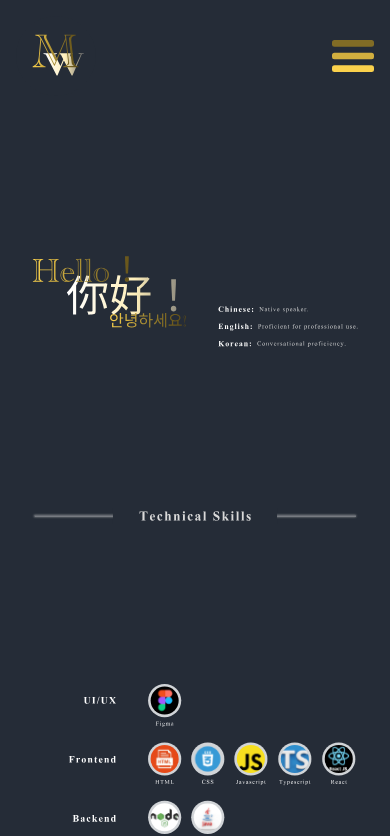
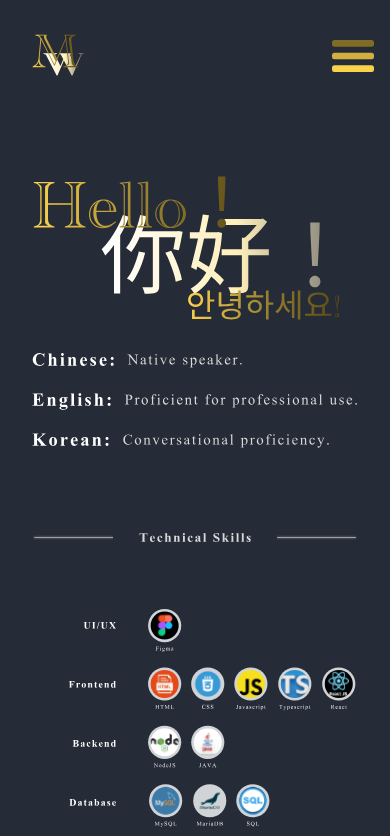
Before and after one commit to Miya-JW/portfolio, a React (Vite) app: page /skills in a window 390 px wide. Shown: the top 836 px of the page. Built offline with nearby package versions, Linux system fonts and the light colour scheme.

Commit message:
Refactor: Impove Skill page responsiveness on small screens

```diff
--- a/src/pages/Skills.jsx
+++ b/src/pages/Skills.jsx
@@ -1,7 +1,9 @@
-
 import Language from '../assets/skill/language.svg';
 import Line from '../assets/skill/line.svg';
 import SkillsImg from '../assets/skill/skills.svg';
+import language1 from '../assets/skill/language1.svg';
+import language2 from '../assets/skill/language2.svg';
+
 
 const Skills = () => {
 
@@ -9,9 +11,15 @@ const Skills = () => {
   return (
     <div className="min-h-screen bg-dark py-12 px-4 sm:px-6 lg:px-8">
       <div className='flex flex-col items-center justify-center mt-20 mb-40'>
-        <img src={Language} alt="Language" />
-        <img src={Line} alt="Line" className='mt-40'  />
-        <img src={SkillsImg} alt="Skills" className='mt-40' />
+
+        <img src={Language} alt="Language" className='hidden md:block' />
+        <div className='flex flex-col items-center justify-center -mt-20 md:hidden'>
+          <img src={language1} alt="language1" />
+          <img src={language2} alt="language2" className='mt-4' />
+        </div>
+
+        <img src={Line} alt="Line" className=' mt-20 md:mt-40' />
+        <img src={SkillsImg} alt="Skills" className='mt-16 md:mt-40' />
       </div>
 
     </div>
```
Also changed, not shown: src/assets/skill/language1.svg (added), src/assets/skill/language2.svg (added).
